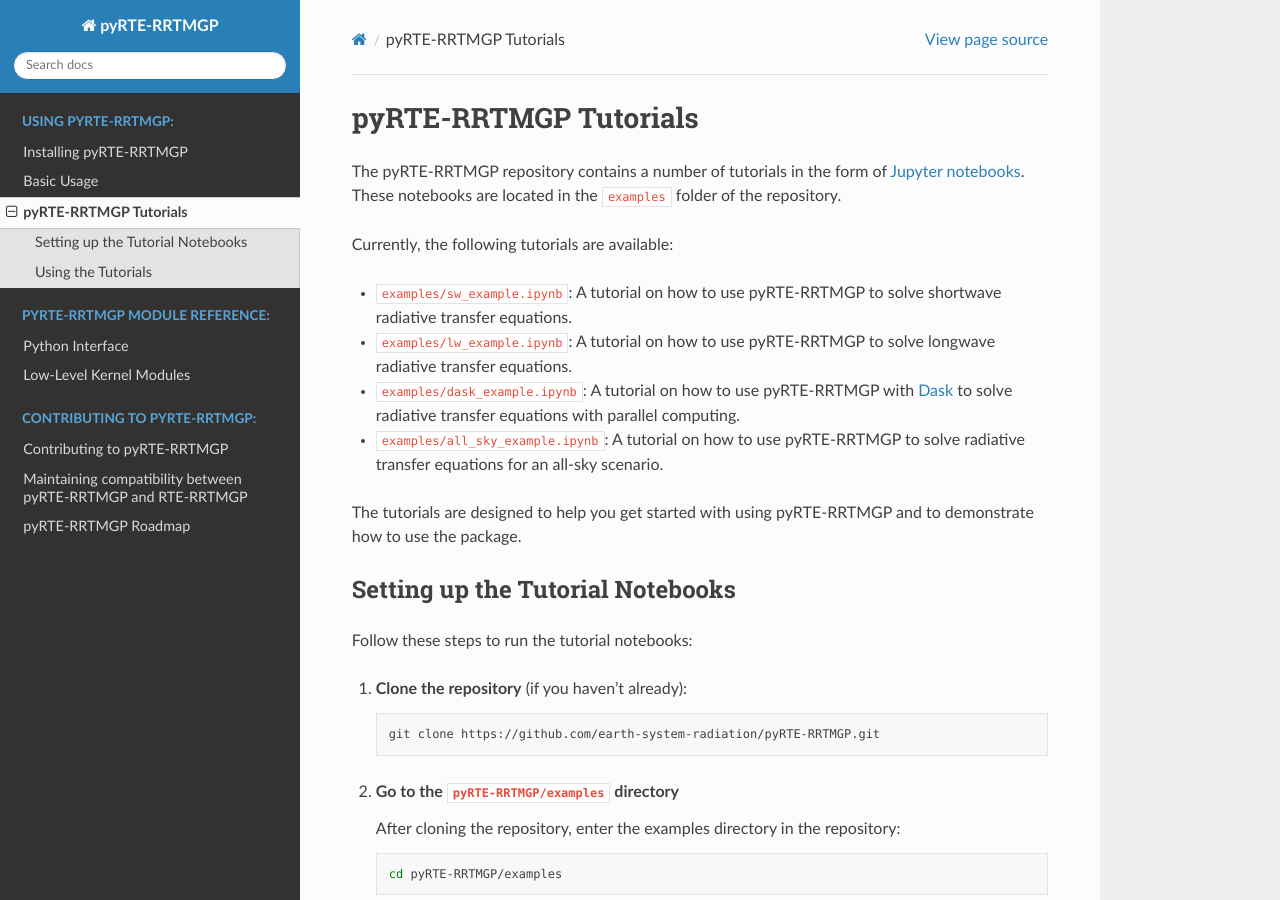
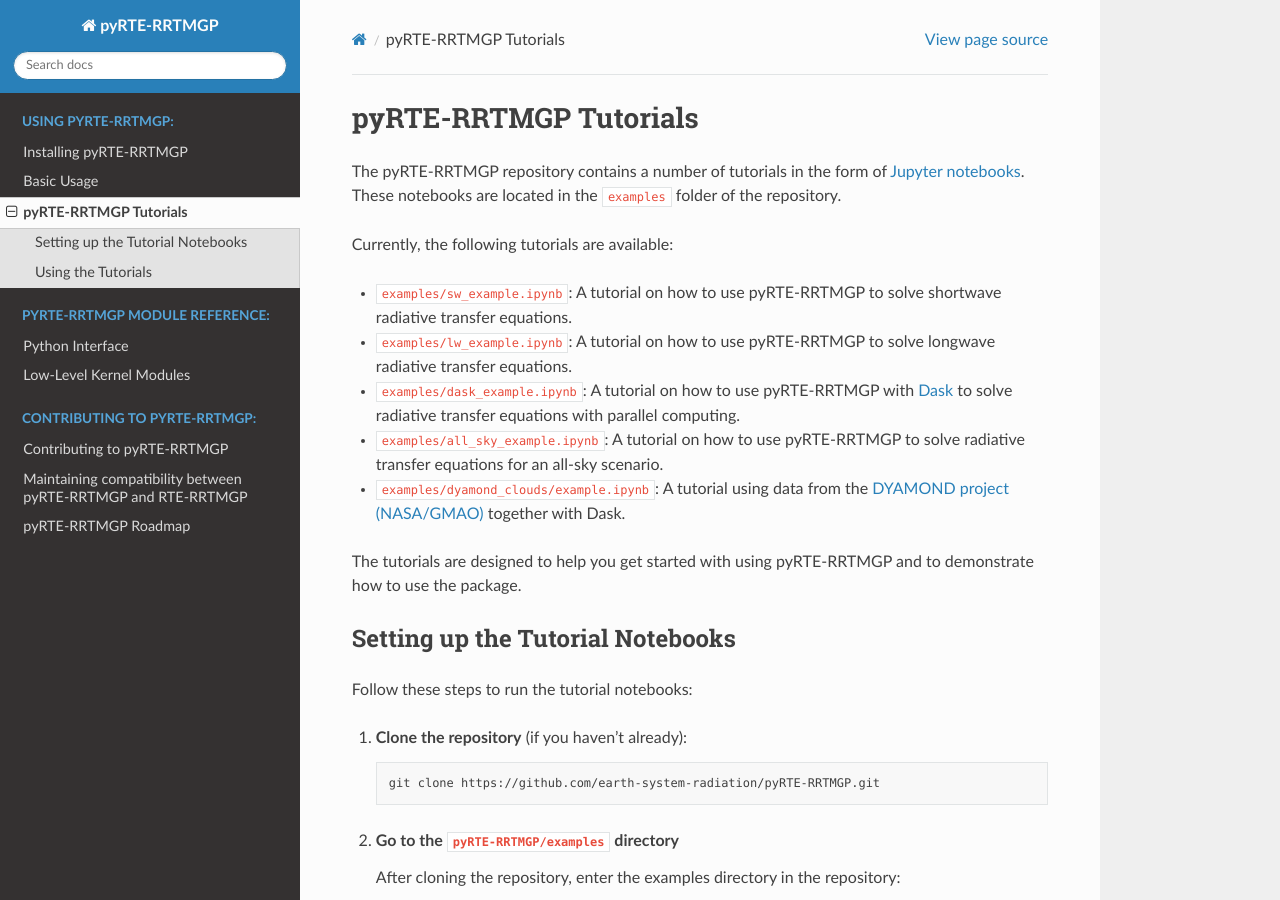
Before and after one commit to earth-system-radiation/pyRTE-RRTMGP, a Sphinx documentation site: the page built from docs/source/tutorials/tutorials.md, in a window 1280 px wide and 900 px high. Built offline with Sphinx 7.4.7 and the Read the Docs theme 3.1.0, drawn with Linux system fonts in a browser that asks for light colours.

Commit message:
Add dyamond example to list of tutorials

```diff
--- a/docs/source/tutorials/tutorials.md
+++ b/docs/source/tutorials/tutorials.md
@@ -9,6 +9,7 @@ Currently, the following tutorials are available:
 * `examples/lw_example.ipynb`: A tutorial on how to use pyRTE-RRTMGP to solve longwave radiative transfer equations.
 * `examples/dask_example.ipynb`: A tutorial on how to use pyRTE-RRTMGP with [Dask](https://docs.dask.org/en/stable/) to solve radiative transfer equations with parallel computing.
 * `examples/all_sky_example.ipynb`: A tutorial on how to use pyRTE-RRTMGP to solve radiative transfer equations for an all-sky scenario.
+* `examples/dyamond_clouds/example.ipynb`: A tutorial using data from the [DYAMOND project (NASA/GMAO)](https://gmao.gsfc.nasa.gov/global_mesoscale/dyamond_phaseII/data_access/) together with Dask.
 
 The tutorials are designed to help you get started with using pyRTE-RRTMGP and to demonstrate how to use the package.
 
```
